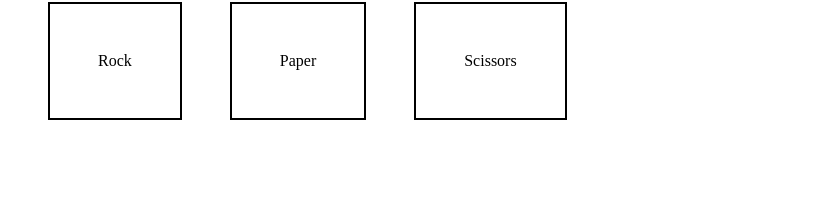
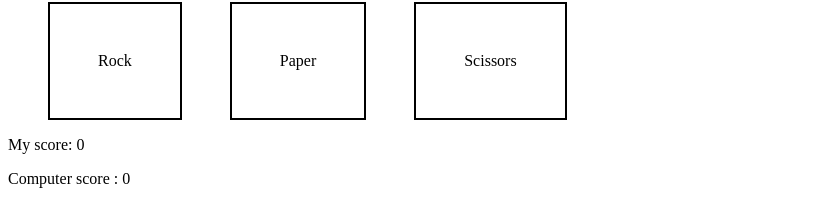
Before and after one commit to GautierDavid/Odin-Project-rock-paper-scissors, a plain HTML site: page index.html in a window 1280 px wide. Both pictures are taken after a click on the item "Rock". Shown: the part 78-300 px from the top of the page, without its empty margins (0-840 px from the left). Drawn offline with Linux system fonts and the light colour scheme.

Commit message:
ajout fonction pour afficher le score et le vainqueur

```diff
--- a/index.html
+++ b/index.html
@@ -18,6 +18,10 @@
         <li class="choice" id="scissors">Scissors</li>
     </ul>
 
+    <div>
+        <p class="user-score">My score: 0</p>
+        <p class="computer-score">Computer score: 0</p>
+    </div>
 
 
 </body>
--- a/main.js
+++ b/main.js
@@ -4,6 +4,10 @@ let playerSlection;
 let playerVictoryCount = 0;
 let computerVictoryCount = 0;
 let choiceArr = ["rock", "paper", "scissors"]
+
+let pUser = document.querySelector('.user-score');
+console.log(pUser)
+let pComputer = document.querySelector('.computer-score');
 
 
 let choiceButton = document.querySelectorAll('.choice');
@@ -33,6 +37,7 @@ function playRound(playerSelection, computerChoice) {
     } else if (playerSelection === "paper" && computerChoice === "rock" || playerSelection === "scissors" && computerChoice === "paper" || playerSelection === "rock" && computerChoice === "scissors") {
         console.log("You win! " + playerSelection + " beats " + computerChoice)
         playerVictoryCount ++
+        console.log(playerVictoryCount)
 
     } else if (playerSelection === computerChoice) {
         console.log("It's a Tie!")
@@ -46,7 +51,18 @@ function playRound(playerSelection, computerChoice) {
 
 
 function refreshScore(playerScore, computerScore) {
+    console.log(playerScore)
 
+    if(playerScore < 5 && computerScore < 5) {
+        pUser.innerHTML = "My score: " + playerScore;
+        pComputer.innerHTML = "Computer score : " + computerScore;
+    } else if(playerScore === 5) {
+        pUser.innerHTML = "Congratulations, you win the game " + playerScore + " to " + computerScore + " !";
+        pComputer.style.visibility = "hidden";
+    } else if(computerScore === 5) {
+        pUser.innerHTML = "Too bad, you lose the game " + playerScore + " to " + computerScore + " !";
+        pComputer.style.visibility = "hidden";
+    }
 }
 
 
```
